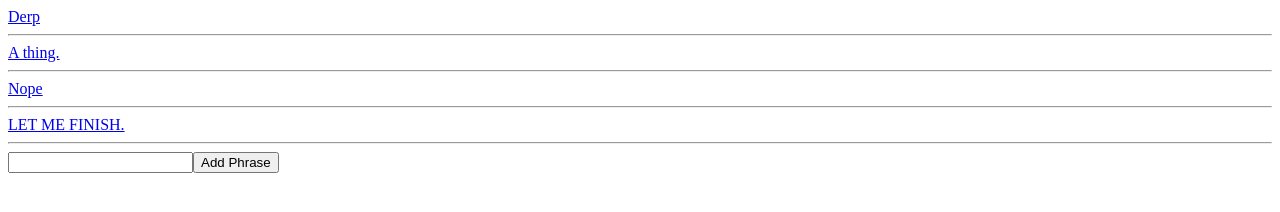
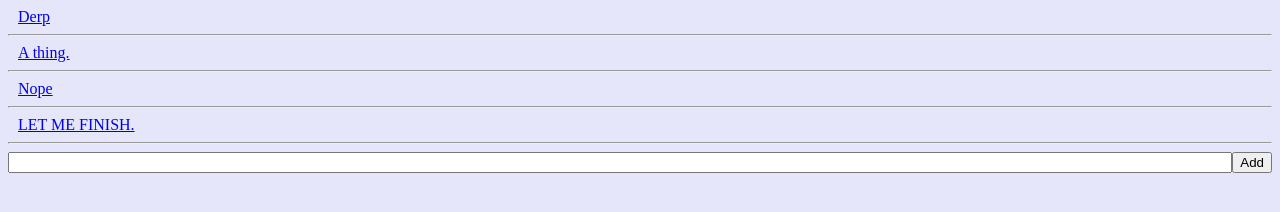
Before and after one commit to BobbySig/quick_phrase, a browser extension: page panel.html in a window 1280 px wide. Drawn offline with Linux system fonts and the light colour scheme.

Commit message:
Basic Visual Aesthetics
-Non-White Background
-Entire line is clickable
-Input box automatically resizes to window
-Button text shortened to "Add"
-Separated CSS from HTML
-Changed "thing.html" to "panel.html"
-Changed "thing.js" to "panel.js"
-Changed default window size

```diff
--- a/bg.js
+++ b/bg.js
@@ -1,7 +1,7 @@
 {
 	//Creates the panel when browserAction is clicked.
 	chrome.browserAction.onClicked.addListener(function() {
-        	chrome.windows.create({'url':'thing.html', 'type': 'panel'}, function(window) { });
+        	chrome.windows.create({'url':'panel.html', 'type': 'panel', 'height': 420, 'width': 280}, function(window) { });
     	});
 
 	//Executes clipText when message is sent from content scripts.
--- /dev/null
+++ b/panel.css
@@ -0,0 +1,18 @@
+a {
+	display: inline-block;
+	margin:0 10px;
+	display: -webkit-flex;
+}
+
+form {
+    width:100%;
+    display: -webkit-flex;
+}
+
+input {
+    -webkit-flex: 1;
+}
+
+body {
+	background-color: lavender;
+}
--- a/thing.html
+++ b/panel.html
@@ -2,12 +2,8 @@
 <html>
 	<head>
 		<title>Quick Phrase</title>
-		<style>
-			div a {
-				display: inline-block;
-			}
-		</style>
-		<script src="thing.js"></script>
+		<link rel="stylesheet" type="text/css" href="panel.css">
+		<script src="panel.js"></script>
 	</head>
 	<body>
 		<span id="items"></span>
--- a/thing.js
+++ b/panel.js
@@ -7,11 +7,11 @@
 
 		//Generates HTML for each phrase.
 		for (i = 0; i < items.length; i++) {
-			htmlString += "<div><a id='phrase' href='#'>" + items[i] + "</a></div><hr>";
+			htmlString += "<a id='phrase' href='#'><div>" + items[i] + "</div></a><hr>";
 		}
 
 		//Generates HTML for "Create New Phrase" button.
-		htmlString += "<form id='create'><input id='new-phrase'><button type='button' id='create-new'>Add Phrase</button></form>";
+		htmlString += "<form id='create'><input id='new-phrase'><button type='button' id='create-new'>Add</button></form>";
 
 		return htmlString;
 	}
@@ -40,7 +40,7 @@
 		//Set action for 'create-new' button.
 		document.forms['create']['create-new'].onclick = function() {
 			var newPhrase = document.forms['create']['new-phrase'].value;
-			if (newPhrase != null) {
+			if (newPhrase != "" && newPhrase != null) {
 				things = addToList(things, newPhrase);
 				document.forms['create']['new-phrase'].value = "";
 				displayPhraseList();
@@ -67,7 +67,7 @@
 		//Set action for 'create-new' button.
 		document.forms['create']['create-new'].onclick = function() {
 			var newPhrase = document.forms['create']['new-phrase'].value;
-			if (newPhrase != null) {
+			if (newPhrase != "" && newPhrase != null) {
 				things = addToList(things, newPhrase);
 				document.forms['create']['new-phrase'].value = "";
 				displayPhraseList();
```
Also changed, not shown: manifest.json, 1 other file.
